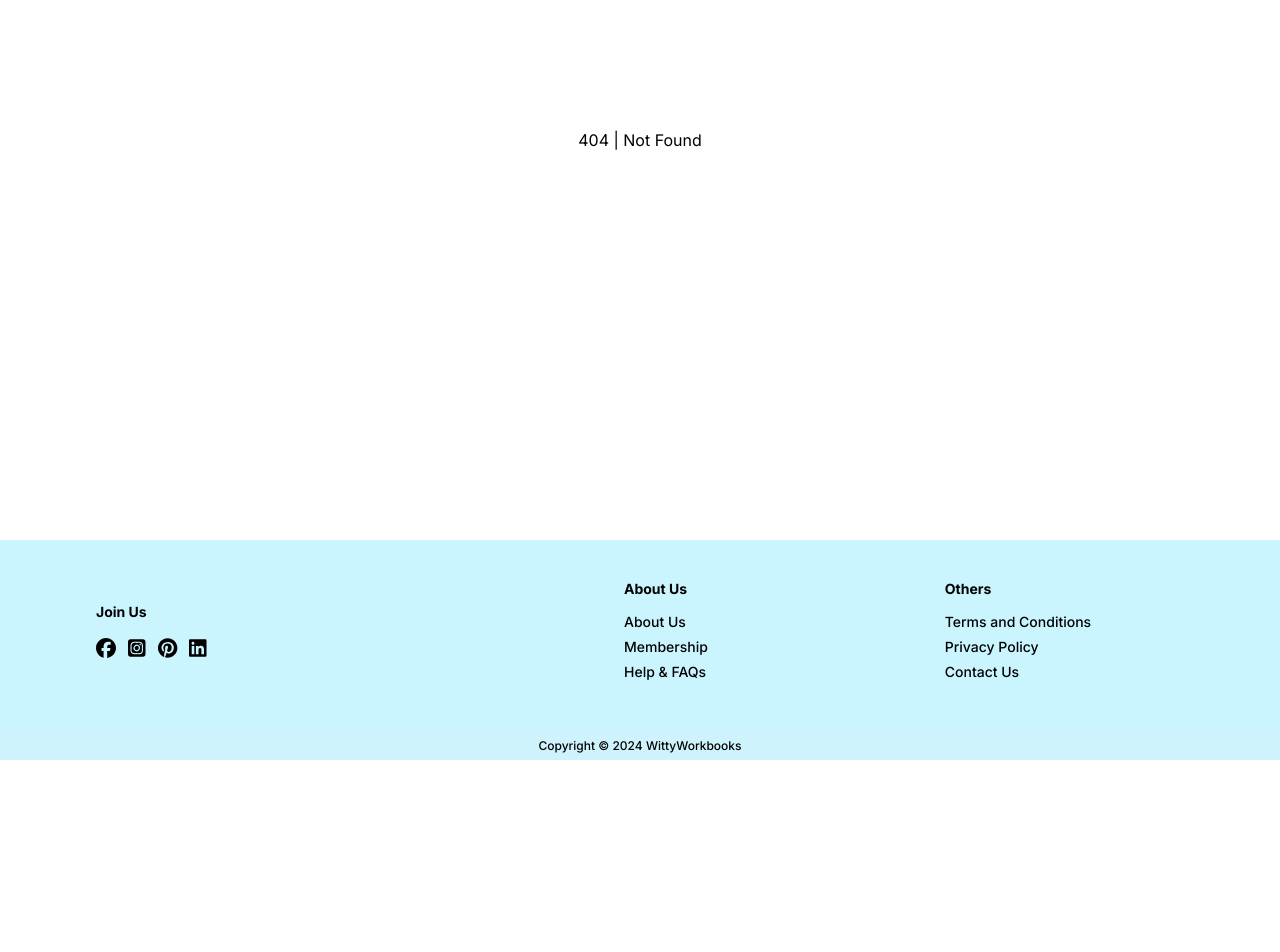
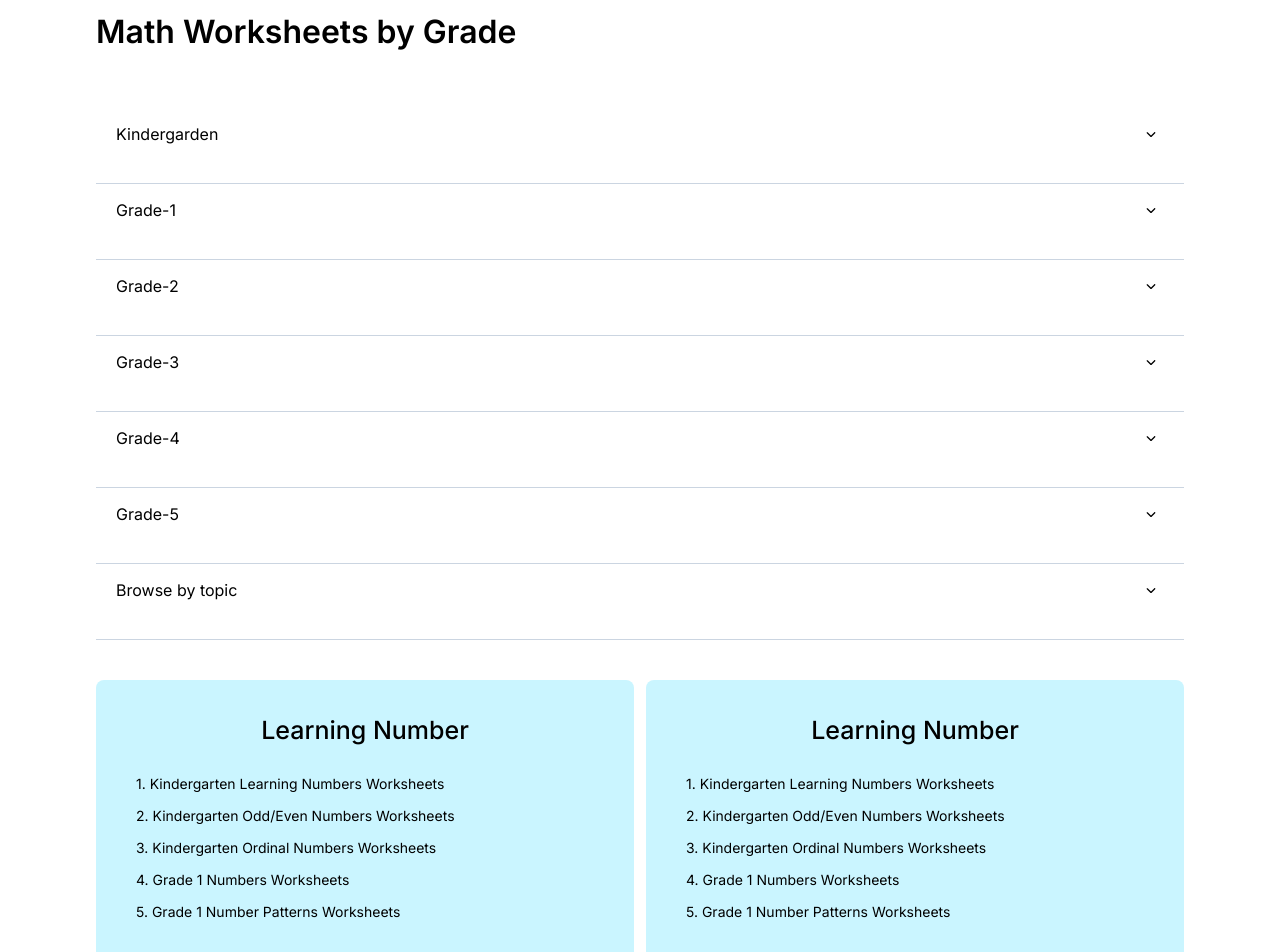
Before and after one commit to Faiaz-Rahman/k5new, a Next.js app: page /printable-worksheets in a window 1280 px wide. Before the commit this address had no page. Shown: the part 260-1212 px from the top of the page. Before the commit the page ends 1020 px from the top, so only its background shows below. Built offline with nearby package versions, Linux system fonts and the light colour scheme.

Commit message:
created PrintableWorksheetCard component and, minor ui change

```diff
--- /dev/null
+++ b/src/app/_components/PrintableMathCards/index.tsx
@@ -0,0 +1,34 @@
+import React from 'react'
+
+interface PrintableMathCardProps {
+    title?: string
+    worksheets?: string[]
+}
+
+export default function PrintableMathCards({
+    title,
+    worksheets,
+}: PrintableMathCardProps) {
+    return (
+        <div className="w-full h-72 bg-[--card] pt-8 rounded-lg">
+            <div className="flex justify-center">
+                <p className="text-black text-[25px] font-medium">
+                    {title}
+                </p>
+            </div>
+
+            <div className="mt-6 pl-10 flex flex-col gap-3">
+                {worksheets?.map((item, index) => {
+                    return (
+                        <p
+                            className="text-black text-sm font-regular"
+                            key={index}
+                        >
+                            {index + 1}. {item}
+                        </p>
+                    )
+                })}
+            </div>
+        </div>
+    )
+}
--- a/src/app/math-by-topic/layout.tsx
+++ b/src/app/math-by-topic/layout.tsx
@@ -2,9 +2,8 @@
 import Accordion, {
     AccordionItem,
 } from '../_components/Accordion/Accordion'
-import { topic_name } from '../_constants'
 
-export default function Page1Layout({
+export default function BrowseByTopicsLayout({
     children,
 }: {
     children: React.ReactNode
--- a/src/app/math-by-topic/page.client.tsx
+++ b/src/app/math-by-topic/page.client.tsx
@@ -23,7 +23,7 @@ export default function PageClient() {
         <>
             {/* Breadcrumb*/}
             <div className="py-2">
-                <p className="font-semibold text-[10px]">
+                <p className="font-medium text-[10px]">
                     Math By Topic {' > '} Topic 1 {' > '} Grade 1{' '}
                     {' > '}
                     Number Patterns
--- /dev/null
+++ b/src/app/printable-worksheets/layout.tsx
@@ -0,0 +1,19 @@
+'use client'
+
+export default function PrintableWorksheetLayout({
+    children,
+}: {
+    children: React.ReactNode
+}) {
+    return (
+        <>
+            <div
+                className="w-screen pt-40 pl-24
+                pr-24
+            "
+            >
+                {children}
+            </div>
+        </>
+    )
+}
--- /dev/null
+++ b/src/app/printable-worksheets/page.tsx
@@ -0,0 +1,89 @@
+import React from 'react'
+import { bottom_navbar_items } from '../_constants'
+import { FontAwesomeIcon } from '@fortawesome/react-fontawesome'
+import { faChevronDown } from '@fortawesome/free-solid-svg-icons'
+import PrintableMathCards from '../_components/PrintableMathCards'
+
+export default function PrintableWorksheets() {
+    const worksheets: string[] = [
+        'Kindergarten Learning Numbers Worksheets',
+
+        'Kindergarten Odd/Even Numbers Worksheets',
+        'Kindergarten Ordinal Numbers Worksheets',
+        'Grade 1 Numbers Worksheets',
+        'Grade 1 Number Patterns Worksheets',
+    ]
+
+    return (
+        <div className="mt-5">
+            <p
+                className="text-black
+                text-[48px] font-semibold
+            "
+            >
+                Printable Math Worksheets
+            </p>
+
+            <p
+                className="text-black text-[32px]
+            font-semibold mt-4"
+            >
+                Math Worksheets by Grade
+            </p>
+
+            <div className="flex flex-col gap-3 mt-16 mb-10">
+                {bottom_navbar_items.map((item, ind) => {
+                    return (
+                        <div
+                            key={ind}
+                            className="flex h-16 w-full
+                            border-b border-b-slate-300 pl-5
+                            "
+                        >
+                            <div
+                                className="flex w-full h-7
+                                items-center justify-between
+                            "
+                            >
+                                {item}
+                                <FontAwesomeIcon
+                                    icon={faChevronDown}
+                                    className={`text-[10px] text-black
+                                        mr-7
+                                        `}
+                                />
+                            </div>
+                        </div>
+                    )
+                })}
+            </div>
+
+            <div className="grid grid-cols-2 w-full gap-3 mb-10">
+                <PrintableMathCards
+                    title="Learning Number"
+                    worksheets={worksheets}
+                />
+                <PrintableMathCards
+                    title="Learning Number"
+                    worksheets={worksheets}
+                />
+                <PrintableMathCards
+                    title="Learning Number"
+                    worksheets={worksheets}
+                />
+                <PrintableMathCards
+                    title="Learning Number"
+                    worksheets={worksheets}
+                />
+                <PrintableMathCards
+                    title="Learning Number"
+                    worksheets={worksheets}
+                />
+                <PrintableMathCards
+                    title="Learning Number"
+                    worksheets={worksheets}
+                />
+            </div>
+        </div>
+    )
+}
```
